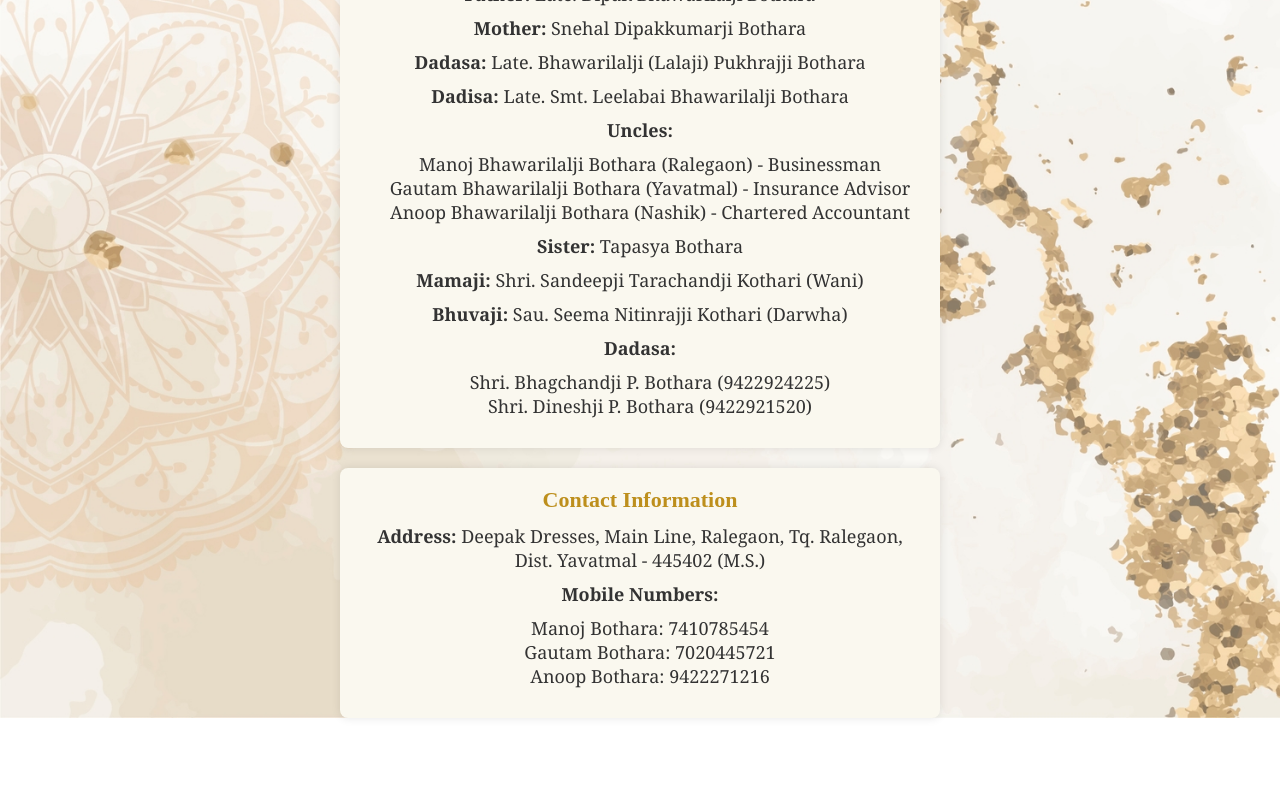
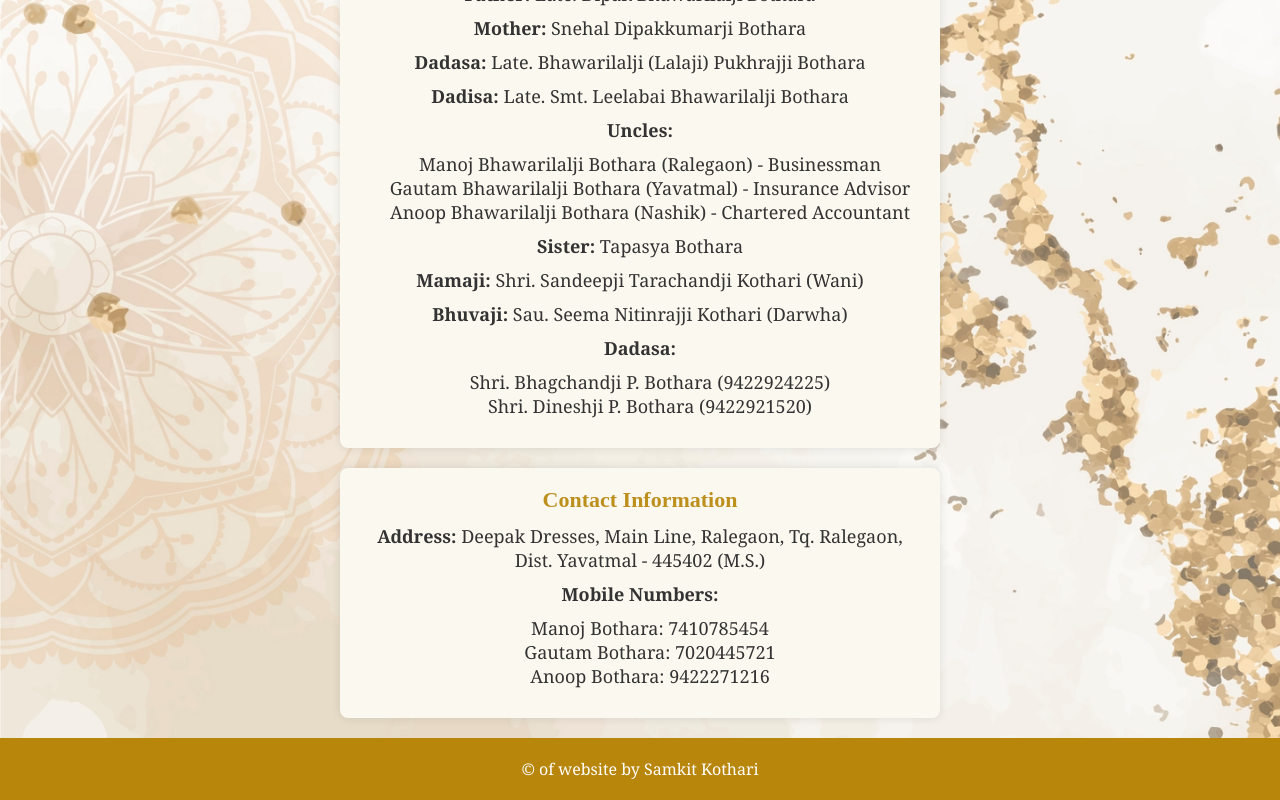
Before and after one commit to Samkit-Kothari-THG/Yogesh-Bothara, a React (Create React App) app: page / in a window 1280 px wide. Shown: the part 1279-2079 px from the top of the page. Before the commit the page ends 2017 px from the top, so only its background shows below. Built offline with nearby package versions, Linux system fonts and the light colour scheme.

Commit message:
copy rioght

```diff
--- a/src/App.tsx
+++ b/src/App.tsx
@@ -17,6 +17,9 @@ const App: React.FC = () => {
         <FamilyInfo />
         <ContactInfo />
       </main>
+      <footer className="App-header">
+        <span>&#169; of website by Samkit Kothari</span>
+      </footer>
     </div>
   );
 };
```
